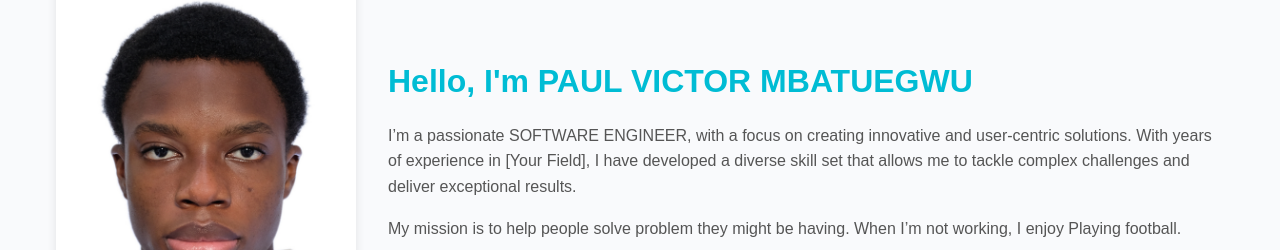
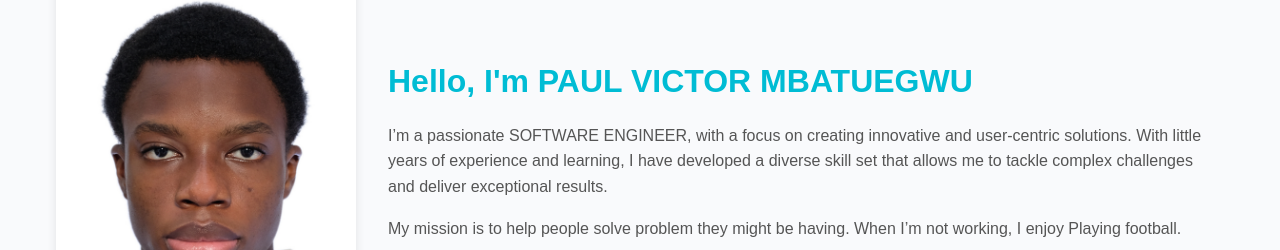
Before and after one commit to vickyrex54/victors-portfolio, a plain HTML site: page about.html in a window 1280 px wide. Shown: the part 255-505 px from the top of the page. Drawn offline with Linux system fonts and the light colour scheme.

Commit message:
initialize index.html

```diff
--- a/about.html
+++ b/about.html
@@ -20,7 +20,7 @@
       <div class="about-text">
         <h2>Hello, I'm PAUL VICTOR MBATUEGWU</h2>
         <p>
-          I’m a passionate SOFTWARE ENGINEER, with a focus on creating innovative and user-centric solutions. With years of experience in [Your Field], I have developed a diverse skill set that allows me to tackle complex challenges and deliver exceptional results.
+          I’m a passionate SOFTWARE ENGINEER, with a focus on creating innovative and user-centric solutions. With little years of experience and  learning, I have developed a diverse skill set that allows me to tackle complex challenges and deliver exceptional results.
         </p>
         <p>
           My mission is to help people solve problem they might be having. When I’m not working, I enjoy Playing football.
```
